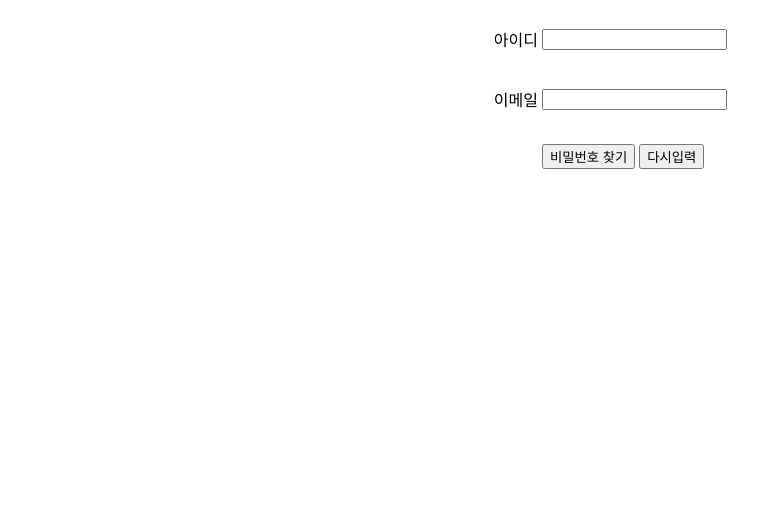
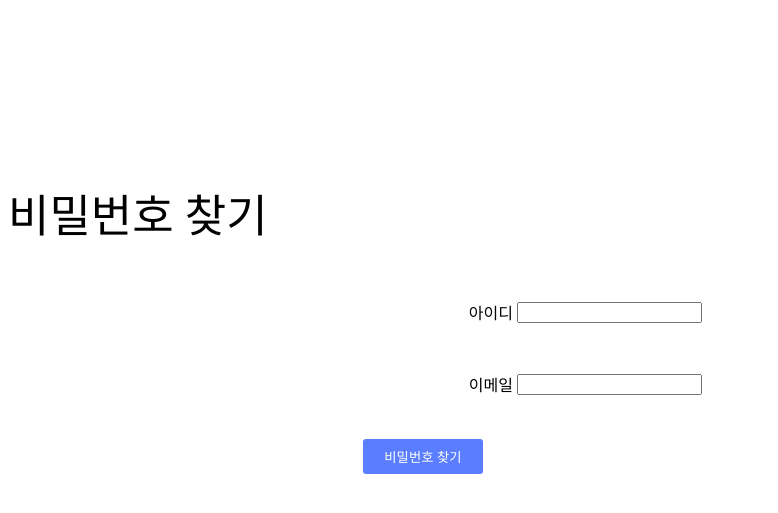
Before and after one commit to dhdhk/secondor, a Java web app: template secondProject/src/main/webapp/WEB-INF/views/member/findPw.jsp in a window 1280 px wide. Shown: the top 513 px of the page, without its empty margins (0-778 px from the left). Run offline with Spring Boot 4, a stand-in JSP engine, Linux system fonts and the light colour scheme; the template is opened without the code that fills it, so the values that code supplies are empty.

Commit message:
member css jsp 수정

```diff
--- a/secondProject/src/main/webapp/WEB-INF/views/member/findPw.jsp
+++ b/secondProject/src/main/webapp/WEB-INF/views/member/findPw.jsp
@@ -15,26 +15,38 @@
 <head>
 <meta charset="UTF-8">
 <title>Insert title here</title>
+<link rel="stylesheet" href="${contextPath }/resources/css/member/findForm_style.css">
 </head>
 <body>
+	<div class="findTitle">
+		비밀번호 찾기
+	</div>
+	<div class="findTable">
 		<form method="post" action="/second/member/findPw.do">
 			<table align="center">
 				<tr >
-			<td width="200"><p align="right">아이디</p></td>
-			<td width="400"><input type="text" name="user_id"></td>
+					<td width="150" align="right">
+						아이디
+					</td>
+					<td width="400">
+						<input type="text" name="user_id" required="required">
+					</td>
 				</tr>
 				<tr >
-			<td width="200"><p align="right">이메일</p></td>
-			<td width="400"><input type="text" name="user_email"></td>
+					<td width="150" align="right">
+						이메일
+					</td>
+					<td width="400">
+						<input type="text" name="user_email" required="required">
+					</td>
 				</tr>
-		<tr >
-			<td><p align="right">&nbsp;</p></td>
-			<td>
-				<input type="submit" value="비밀번호 찾기">
-				<input type="reset" value="다시입력">
+				<tr>
+					<td colspan="2">
+						<input type="submit" class="button" value="비밀번호 찾기">
 					</td>
 				</tr>
 			</table>
 		</form>
+	</div>
 </body>
 </html>
--- a/secondProject/src/main/webapp/WEB-INF/views/member/memberForm.jsp
+++ b/secondProject/src/main/webapp/WEB-INF/views/member/memberForm.jsp
@@ -30,7 +30,7 @@
 </head>
 <body>
 	<div class="memberFormTitle">
-		<h1 style="text-align:center">회원 가입</h1>
+		회원 가입
 	</div>
 	<div class="div_memberForm">
 		<form method="post" action="/second/member/addMember.do">
--- /dev/null
+++ b/secondProject/src/main/webapp/resources/css/member/findForm_style.css
@@ -0,0 +1,47 @@
+@charset "UTF-8";
+
+/* 찾기 제목 div */
+.findTitle{
+	margin-top: 180px;
+	font-size: 45px;
+
+}
+
+/* 찾기 테이블 div*/
+.findTable{
+	margin-top: 30px;
+	display: flex;
+	flex-shrink: 0;
+	justify-content: center;
+	align-items: center;
+}
+tr{
+	height: 70px;
+}
+
+/* 찾은 결과 div*/
+.findResult{
+	margin-top: 30px;
+    display: flex;
+    flex-direction: column;
+    align-items: center;
+}
+.result{
+	font-family: 'NanumSquareNeoExtraBold';
+}
+
+.buttons{
+	height: 90px;
+	display: flex;
+    flex-direction: column;
+    justify-content: space-around;
+}
+
+.button{
+	background-color: #5A7EFF;
+	border-style: none;
+	color: white;
+	border-radius: 3px;
+	width: 120px;
+	height: 35px;
+}
--- a/secondProject/src/main/webapp/resources/css/member/loginForm_style.css
+++ b/secondProject/src/main/webapp/resources/css/member/loginForm_style.css
@@ -7,6 +7,7 @@
 
 .loginFormTitle{
 	margin-top: 180px;
+	font-size: 45px;
 }
 
 
@@ -16,6 +17,7 @@
 	flex-shrink: 0;
 	justify-content: center;
 	align-items: center;
+	/* font-family: 'NanumSquareNeoBold'; */
 }
 
 
--- a/secondProject/src/main/webapp/resources/css/member/memberForm_style.css
+++ b/secondProject/src/main/webapp/resources/css/member/memberForm_style.css
@@ -1,7 +1,13 @@
 @charset "UTF-8";
+
+/*
+	#5A7EFF -> 파랑
+	#FFCD4A -> 노랑
+*/
 
 .memberFormTitle{
 	margin-top: 180px;
+	font-size: 45px;
 }
 
 .div_memberForm {
```
Also changed, not shown: secondProject/src/main/webapp/WEB-INF/views/member/findId.jsp (+21 -9 lines), secondProject/src/main/webapp/WEB-INF/views/member/findIdShow.jsp (+13 -7 lines), secondProject/src/main/webapp/WEB-INF/views/member/findPwShow.jsp (+12 -5 lines), secondProject/src/main/webapp/WEB-INF/views/member/loginForm.jsp (+2 -5 lines). Lines whose indentation alone changed are shown as unchanged.
